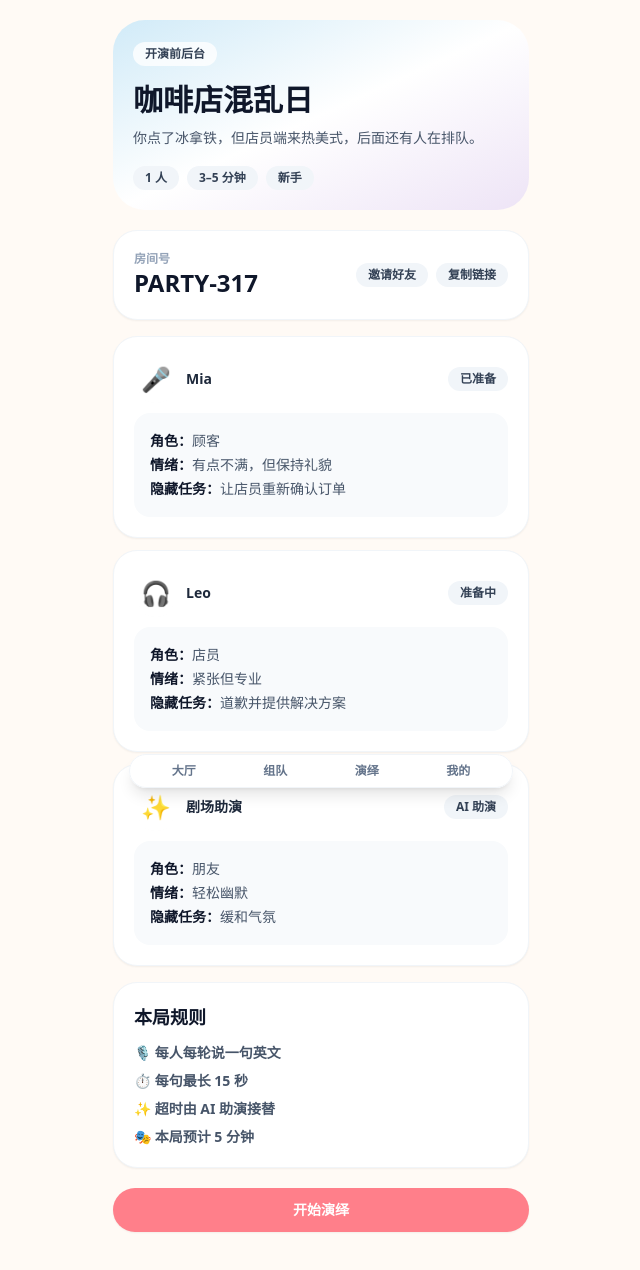
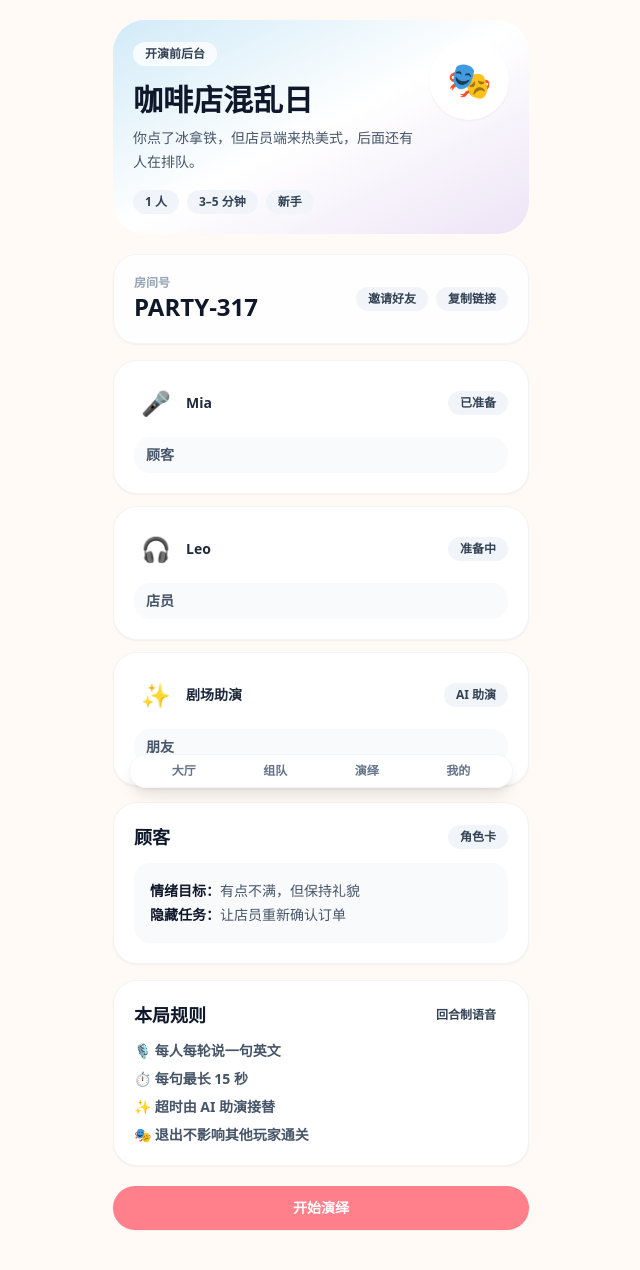
Before and after one commit to shuchaoye17-del/english-roleplay-party, a Next.js app: page /room/cafe-chaos in a window 1280 px wide. Shown: the top 1270 px of the page, without its empty margins (319-959 px from the left). Built offline with nearby package versions, Linux system fonts and the light colour scheme.

Commit message:
Polish room page with PlayerSlot and RoleCard

```diff
--- a/src/app/room/[id]/page.tsx
+++ b/src/app/room/[id]/page.tsx
@@ -1,16 +1,24 @@
 import { getScenario } from '@/data/scenarios';
 import { mockRoomPlayers } from '@/data/rooms';
-import { AvatarBubble, Badge, BottomNav, Button, Card, PhoneShell } from '@/components/ui';
+import { Badge, BottomNav, Button, Card, PhoneShell } from '@/components/ui';
+import { RoleCard } from '@/components/RoleCard';
+import { PlayerSlot } from '@/components/PlayerSlot';
 
 export default function RoomPage({ params }: { params: { id: string } }) {
   const scenario = getScenario(params.id);
+  const mainRole = scenario.roles[0];
 
   return (
     <PhoneShell className="pb-24">
-      <header className="mb-5 rounded-[2rem] bg-gradient-to-br from-sky/30 via-white to-partyPurple/20 p-5">
-        <Badge className="bg-white/80">开演前后台</Badge>
-        <h1 className="mt-4 text-3xl font-black text-slate-900">{scenario.title}</h1>
-        <p className="mt-2 text-sm leading-6 text-slate-600">{scenario.conflict}</p>
+      <header className="mb-5 overflow-hidden rounded-[2rem] bg-gradient-to-br from-sky/30 via-white to-partyPurple/20 p-5">
+        <div className="flex items-start justify-between gap-4">
+          <div>
+            <Badge className="bg-white/80">开演前后台</Badge>
+            <h1 className="mt-4 text-3xl font-black text-slate-900">{scenario.title}</h1>
+            <p className="mt-2 text-sm leading-6 text-slate-600">{scenario.conflict}</p>
+          </div>
+          <div className="grid h-20 w-20 shrink-0 place-items-center rounded-full bg-white text-4xl shadow-sm">🎭</div>
+        </div>
         <div className="mt-4 flex flex-wrap gap-2">
           <Badge>{scenario.players}</Badge>
           <Badge>{scenario.duration}</Badge>
@@ -18,7 +26,7 @@ export default function RoomPage({ params }: { params: { id: string } }) {
         </div>
       </header>
 
-      <Card className="mb-4">
+      <Card className="mb-4 bg-white/90">
         <div className="flex items-center justify-between">
           <div>
             <p className="text-xs font-bold text-slate-400">房间号</p>
@@ -31,31 +39,28 @@ export default function RoomPage({ params }: { params: { id: string } }) {
         </div>
       </Card>
 
-      <div className="mb-4 space-y-3">
+      <div className="mb-4 grid gap-3">
         {mockRoomPlayers.map((player) => (
-          <Card key={player.id} className="space-y-3">
-            <div className="flex items-center justify-between">
-              <AvatarBubble emoji={player.avatar} name={player.name} />
-              <Badge className={player.state === 'ai_stand_in' ? 'bg-partyPurple/20 text-slate-700' : 'bg-fresh/20 text-slate-700'}>
-                {player.state === 'ready' ? '已准备' : player.state === 'ai_stand_in' ? 'AI 助演' : '准备中'}
-              </Badge>
-            </div>
-            <div className="rounded-2xl bg-slate-50 p-4 text-sm leading-6 text-slate-600">
-              <p><b className="text-slate-900">角色：</b>{player.role}</p>
-              <p><b className="text-slate-900">情绪：</b>{player.emotion}</p>
-              <p><b className="text-slate-900">隐藏任务：</b>{player.hiddenMission}</p>
-            </div>
-          </Card>
+          <PlayerSlot key={player.id} name={player.name} avatar={player.avatar} role={player.role} state={player.state} />
         ))}
       </div>
 
+      {mainRole ? (
+        <div className="mb-4">
+          <RoleCard role={mainRole.name} emotion={mainRole.emotion} hiddenMission={mainRole.hiddenMission} />
+        </div>
+      ) : null}
+
       <Card className="mb-5 bg-sunshine/20">
-        <h2 className="text-lg font-black text-slate-900">本局规则</h2>
+        <div className="flex items-center justify-between">
+          <h2 className="text-lg font-black text-slate-900">本局规则</h2>
+          <Badge className="bg-white">回合制语音</Badge>
+        </div>
         <ul className="mt-3 space-y-2 text-sm font-bold text-slate-600">
           <li>🎙️ 每人每轮说一句英文</li>
           <li>⏱️ 每句最长 15 秒</li>
           <li>✨ 超时由 AI 助演接替</li>
-          <li>🎭 本局预计 5 分钟</li>
+          <li>🎭 退出不影响其他玩家通关</li>
         </ul>
       </Card>
 
```
